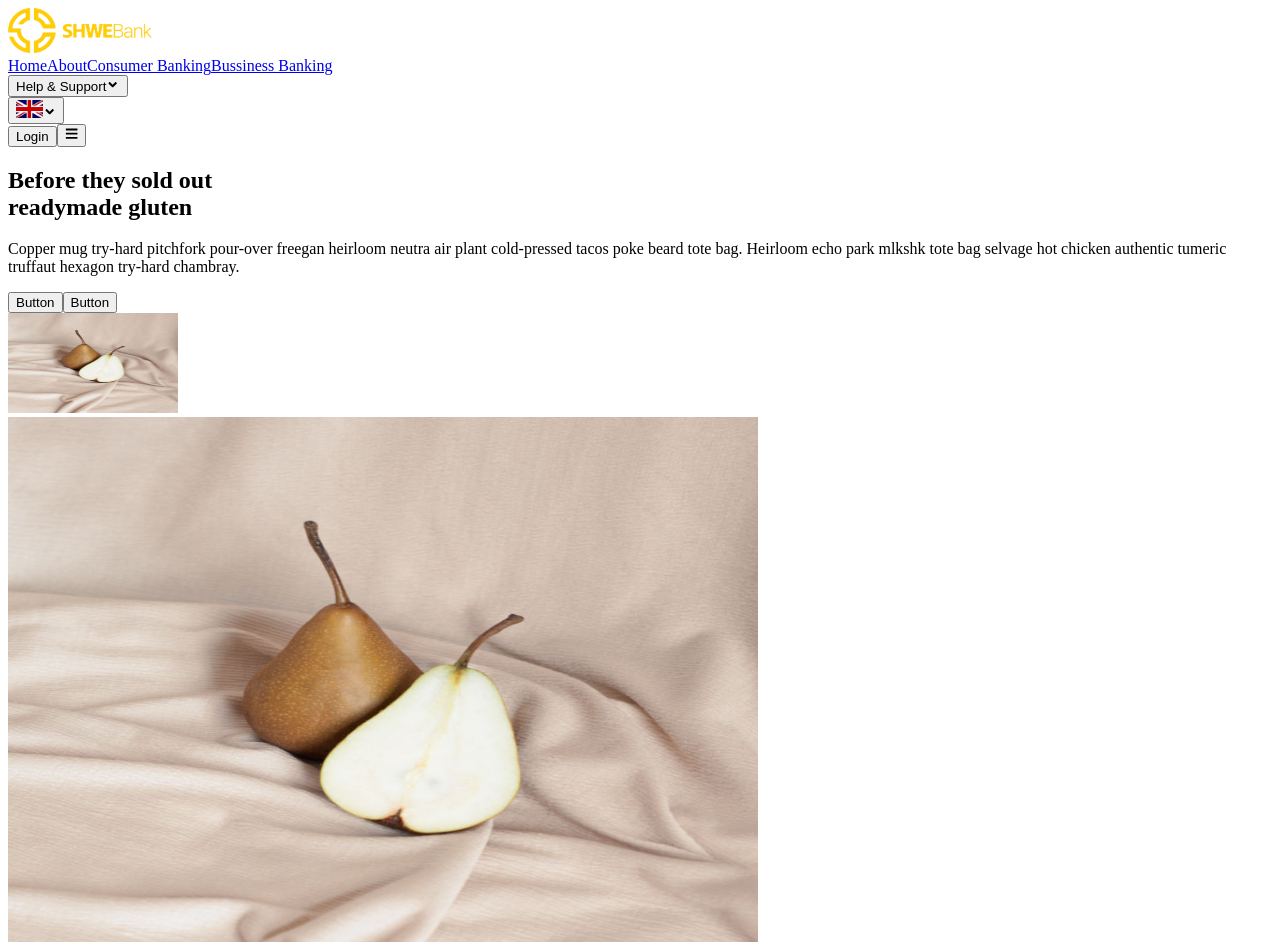
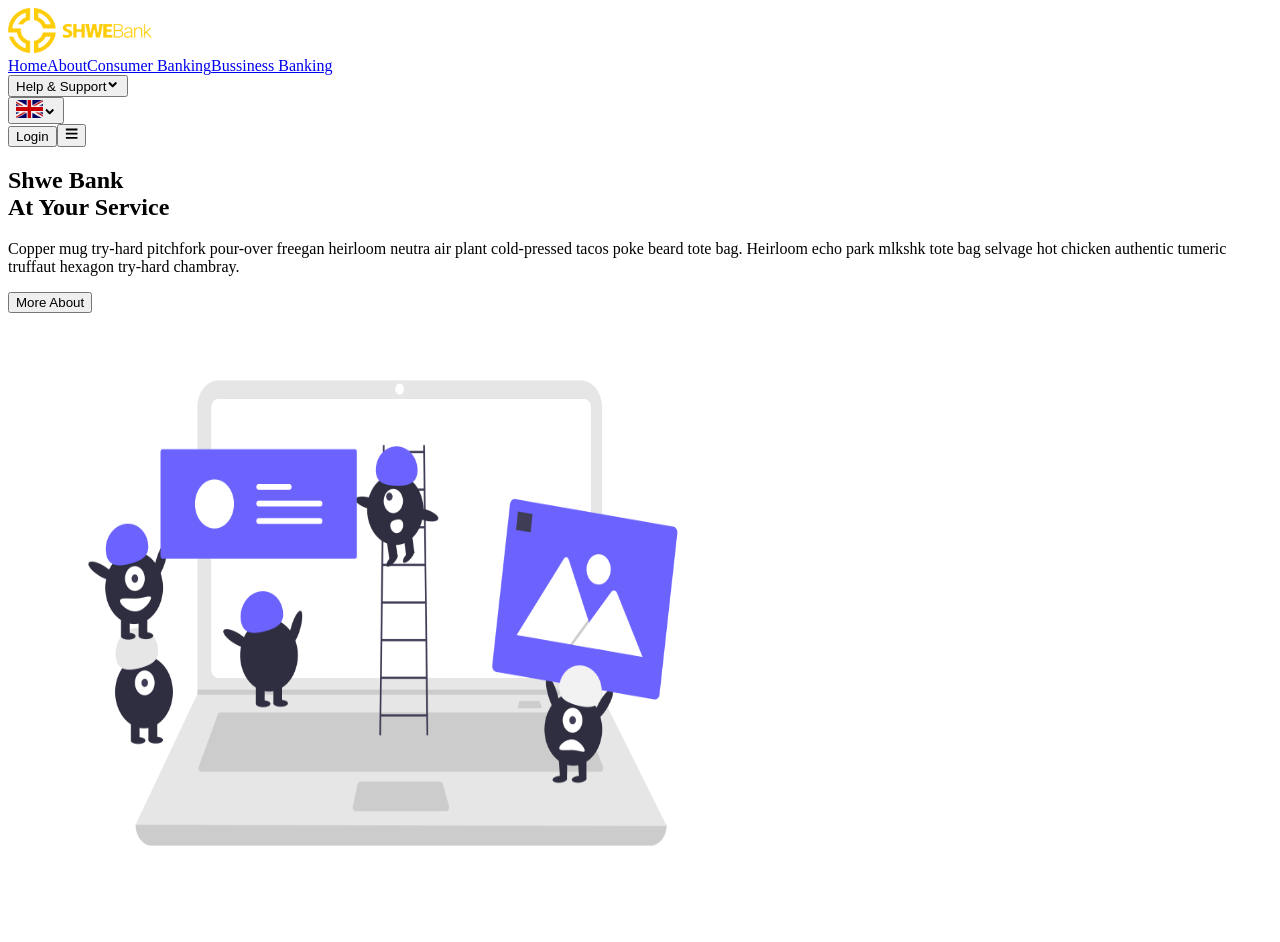
Before and after one commit to ayethandaraung-momoney/shwebank_website, a Next.js app: page / in a window 1280 px wide. Shown: the top 942 px of the page. Built offline with nearby package versions, Linux system fonts and the light colour scheme.

Commit message:
Updated hero section

```diff
--- a/components/Header.js
+++ b/components/Header.js
@@ -13,7 +13,7 @@ export default function Header() {
   return (
     <>
       <header className='text-gray-888 font-roboto'>
-        <div className='container fixed top-0 z-20 shadow-md bg-white mx-auto flex flex-wrap p-5 flex-row justify-between md:flex-row items-center'>
+        <div className='container fixed top-0 z-20 shadow-md bg-white mx-auto flex flex-wrap px-10 py-5 flex-row justify-between md:flex-row items-center'>
           <Link href='/'>
             <a className='flex items-center cursor-pointer'>
               <Image
--- a/components/Layout.js
+++ b/components/Layout.js
@@ -14,7 +14,7 @@ export default function Layout({ title, keywords, description, children }) {
 
       <Header />
 
-      <div className='container px-6'>{children}</div>
+      <div className='container'>{children}</div>
 
       <Footer />
     </div>
--- a/components/MobileNavMenu.js
+++ b/components/MobileNavMenu.js
@@ -5,7 +5,7 @@ import MobileNavDropdown from './MobileNavDropdown'
 
 const MobileNavMenu = ({ closeSelf }) => {
   return (
-    <div className='w-screen h-screen fixed top-0 left-0 overflow-y-scroll bg-white z-40 py-4 px-5 shadow-md'>
+    <div className='w-screen h-screen fixed top-0 left-0 overflow-y-scroll bg-white z-40 py-4 px-10 shadow-md'>
       <div className='container h-full flex flex-col'>
         {/* Top section */}
         <div className='flex flex-row justify-between py-2 items-center'>
--- a/pages/index.js
+++ b/pages/index.js
@@ -6,13 +6,13 @@ export default function HomePage() {
   return (
     <Layout>
       {/* Hero Section */}
-      <section className='bg-white-999 text-gray-600 body-font'>
-        <div className='container mx-auto flex px-5 py-40 md:flex-row flex-col items-center'>
+      <section className='bg-white-999 text-gray-888 font-roboto'>
+        <div className='container mx-auto flex px-10 py-40 md:flex-row flex-col items-center'>
           <div className='lg:flex-grow md:w-1/2 lg:pr-24 md:pr-16 flex flex-col md:items-start md:text-left mb-16 md:mb-0 items-center text-center'>
-            <h1 className='title-font sm:text-4xl text-3xl mb-4 font-medium text-gray-900'>
-              Before they sold out
+            <h1 className='sm:text-4xl text-3xl mb-4 font-medium text-blue-999'>
+              Shwe Bank
               <br className='hidden lg:inline-block' />
-              readymade gluten
+              At Your Service
             </h1>
             <p className='mb-8 leading-relaxed'>
               Copper mug try-hard pitchfork pour-over freegan heirloom neutra
@@ -21,21 +21,18 @@ export default function HomePage() {
               truffaut hexagon try-hard chambray.
             </p>
             <div className='flex justify-center'>
-              <button className='inline-flex text-white bg-indigo-500 border-0 py-2 px-6 focus:outline-none hover:bg-indigo-600 rounded text-lg'>
-                Button
-              </button>
-              <button className='ml-4 inline-flex text-gray-700 bg-gray-100 border-0 py-2 px-6 focus:outline-none hover:bg-gray-200 rounded text-lg'>
-                Button
+              <button className='inline-flex text-blue-999 bg-transparent border-2 border-blue-999 py-2 px-5 font-roboto focus:outline-none rounded font-medium'>
+                More About
               </button>
             </div>
           </div>
-          <div className='lg:max-w-lg lg:w-full md:w-1/2 w-5/6'>
+          <div className='flex justify-center lg:max-w-lg lg:w-full md:w-1/2 w-5/6'>
             <Image
               className='object-cover object-center rounded'
               alt='hero'
-              src='/images/hero.jpg'
-              width={170}
-              height={100}
+              src='/images/hero.png'
+              width={750}
+              height={600}
             />
           </div>
         </div>
@@ -47,7 +44,7 @@ export default function HomePage() {
           <div className='lg:w-1/2'>
             <div className='h-64 bg-cover lg:rounded-lg lg:h-full'>
               <Image
-                src='/images/hero.jpg'
+                src='/images/hero.png'
                 width={750}
                 height={600}
                 alt='feature image 1'
@@ -85,7 +82,7 @@ export default function HomePage() {
           <div className='lg:w-1/2'>
             <div className='h-64 bg-cover lg:rounded-lg lg:h-full'>
               <Image
-                src='/images/hero.jpg'
+                src='/images/hero.png'
                 width={750}
                 height={600}
                 alt='feature image 1'
@@ -126,7 +123,7 @@ export default function HomePage() {
                 <Image
                   alt='testimonial'
                   className='w-20 h-20 mb-8 object-cover object-center rounded-full inline-block border-2 border-gray-200 bg-gray-100'
-                  src='/images/hero.jpg'
+                  src='/images/hero.png'
                   width={302}
                   height={300}
                 />
@@ -148,7 +145,7 @@ export default function HomePage() {
                 <Image
                   alt='testimonial'
                   className='w-20 h-20 mb-8 object-cover object-center rounded-full inline-block border-2 border-gray-200 bg-gray-100'
-                  src='/images/hero.jpg'
+                  src='/images/hero.png'
                   width={302}
                   height={300}
                 />
@@ -170,7 +167,7 @@ export default function HomePage() {
                 <Image
                   alt='testimonial'
                   className='w-20 h-20 mb-8 object-cover object-center rounded-full inline-block border-2 border-gray-200 bg-gray-100'
-                  src='/images/hero.jpg'
+                  src='/images/hero.png'
                   width={302}
                   height={300}
                 />
--- a/tailwind.config.js
+++ b/tailwind.config.js
@@ -17,6 +17,7 @@ module.exports = {
       },
       borderColor: {
         'yellow-999': '#FFCC00',
+        'blue-999': '#00285A',
         'gray-888': '#4D555E',
         'gray-999': '#43545C',
       },
```
Also changed, not shown: public/images/hero.jpg (deleted), public/images/hero.png (added).
